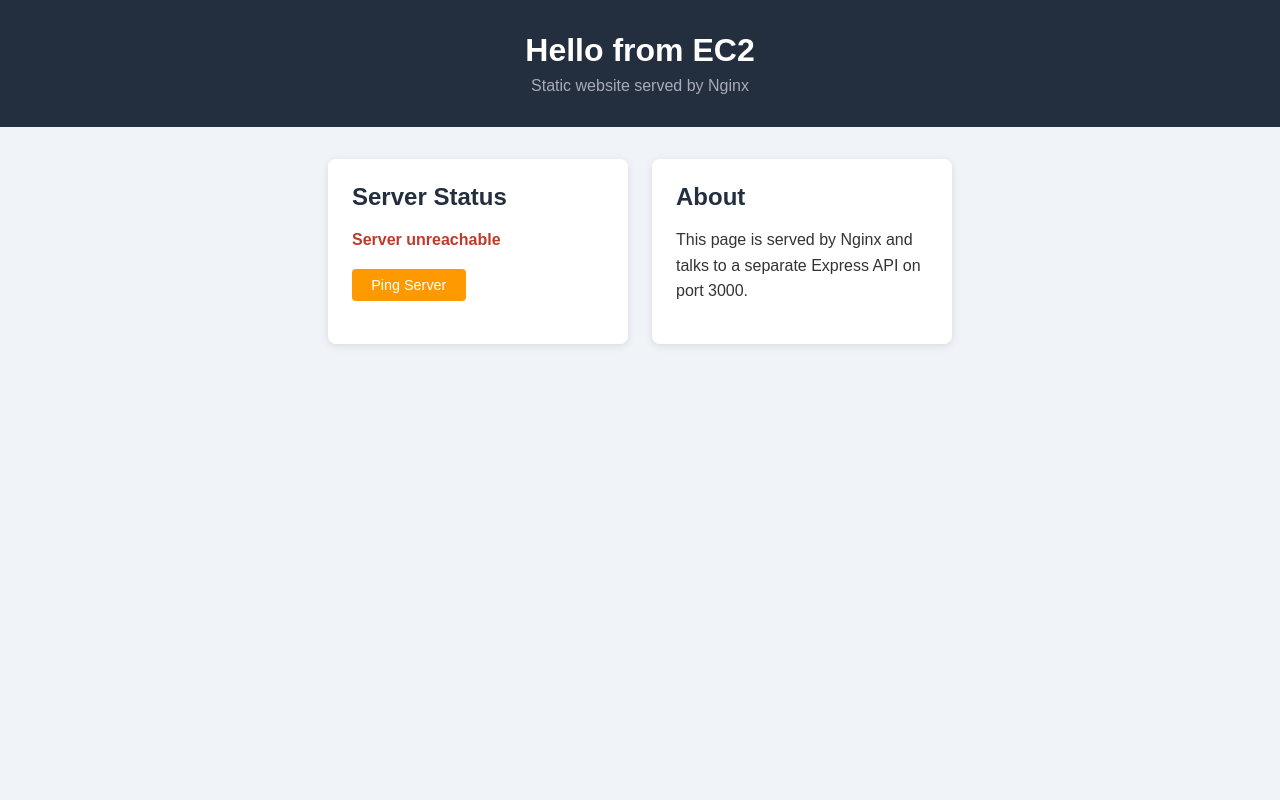
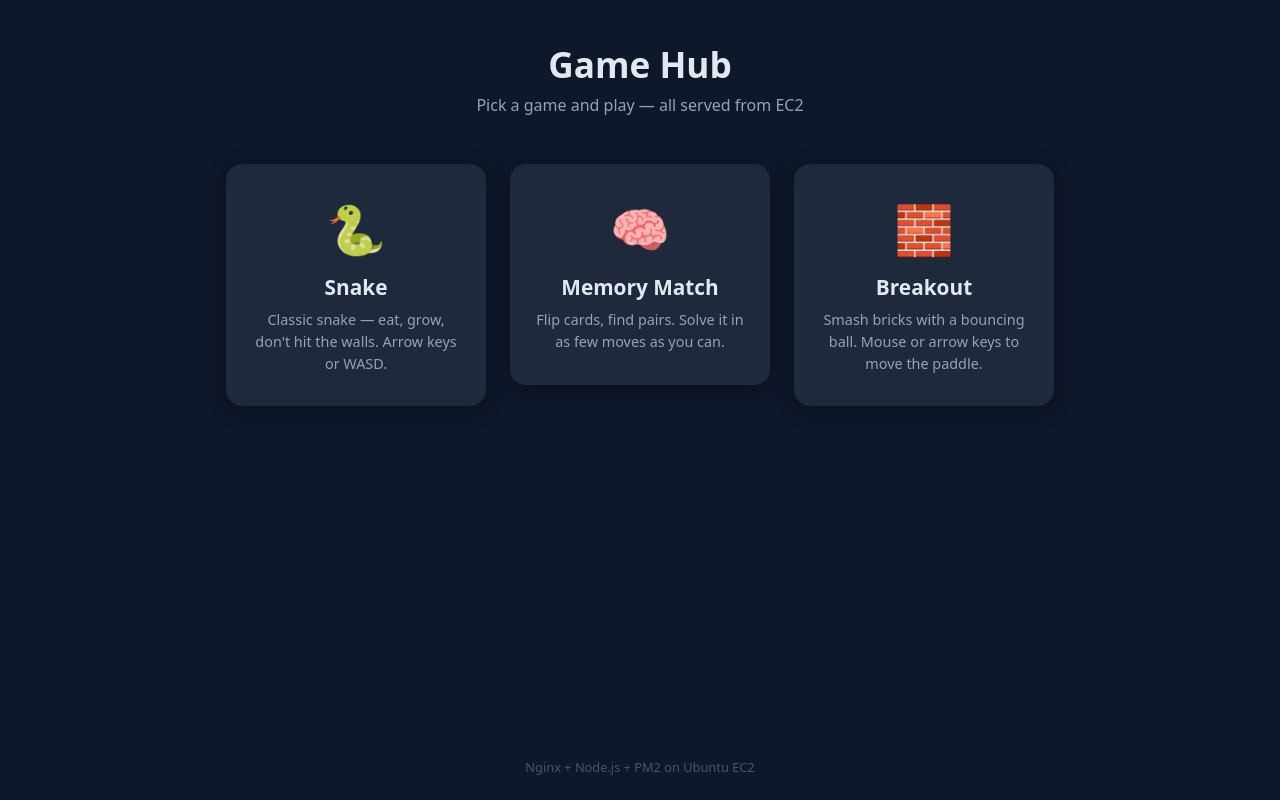
Before and after one commit to bs-jugal-suthar/website, a plain HTML site: page website/index.html in a window 1280 px wide. Drawn offline with Linux system fonts and the light colour scheme; no server answers.

Commit message:
feat: updated root page

```diff
--- a/website/app.js
+++ b/website/app.js
@@ -1,21 +1,17 @@
-// Empty API_URL → call the API at the same origin (/api), which Nginx
-// reverse-proxies to the Node server. No port, no CORS, HTTPS-ready.
 const API_URL =
   (window.APP_CONFIG && window.APP_CONFIG.API_URL) || '';
 
 async function pingServer() {
   const el = document.getElementById('status');
-  el.className = '';
-  el.textContent = 'Pinging...';
 
   try {
     const res = await fetch(`${API_URL}/api/health`);
     const data = await res.json();
-    el.textContent = `Server OK — ${data.message}`;
-    el.className = 'ok';
+    el.textContent = `Server OK — ${data.uptime} uptime`;
+    el.className = 'status ok';
   } catch {
-    el.textContent = 'Server unreachable';
-    el.className = 'fail';
+    el.textContent = 'API offline';
+    el.className = 'status fail';
   }
 }
 
--- a/website/index.html
+++ b/website/index.html
@@ -3,29 +3,38 @@
 <head>
   <meta charset="UTF-8" />
   <meta name="viewport" content="width=device-width, initial-scale=1.0" />
-  <title>My App</title>
+  <title>Game Hub</title>
   <link rel="stylesheet" href="style.css" />
 </head>
 <body>
   <header>
-    <h1>Hello from EC2</h1>
-    <p>Static website served by Nginx</p>
+    <h1>Game Hub</h1>
+    <p>Pick a game and play — all served from EC2</p>
   </header>
 
   <main>
-    <section class="card">
-      <h2>Server Status</h2>
-      <p id="status">Checking...</p>
-      <button onclick="pingServer()">Ping Server</button>
-    </section>
+    <a href="/game/" class="card">
+      <div class="icon">🐍</div>
+      <h2>Snake</h2>
+      <p>Classic snake — eat, grow, don't hit the walls. Arrow keys or WASD.</p>
+    </a>
 
-    <section class="card">
-      <h2>About</h2>
-      <p>This page is served by Nginx and talks to a separate Express API on port 3000.</p>
-    </section>
+    <a href="/memory/" class="card">
+      <div class="icon">🧠</div>
+      <h2>Memory Match</h2>
+      <p>Flip cards, find pairs. Solve it in as few moves as you can.</p>
+    </a>
+
+    <a href="/breakout/" class="card">
+      <div class="icon">🧱</div>
+      <h2>Breakout</h2>
+      <p>Smash bricks with a bouncing ball. Mouse or arrow keys to move the paddle.</p>
+    </a>
   </main>
 
-  <script src="config.js"></script>
-  <script src="app.js"></script>
+  <footer>
+    <p>Nginx + Node.js + PM2 on Ubuntu EC2</p>
+  </footer>
+
 </body>
 </html>
--- a/website/style.css
+++ b/website/style.css
@@ -5,72 +5,96 @@
 }
 
 body {
-  font-family: sans-serif;
-  background: #f0f4f8;
-  color: #333;
+  font-family: system-ui, -apple-system, Segoe UI, Roboto, sans-serif;
+  background: #0f172a;
+  color: #e2e8f0;
   min-height: 100vh;
+  display: flex;
+  flex-direction: column;
 }
 
 header {
-  background: #232f3e;
-  color: white;
-  padding: 2rem;
+  text-align: center;
+  padding: 2.5rem 1rem 1.5rem;
+}
+
+header h1 {
+  font-size: 2.2rem;
+  margin-bottom: 0.4rem;
+}
+
+header p {
+  color: #94a3b8;
+  font-size: 1rem;
+}
+
+.status {
+  display: inline-block;
+  margin-top: 1rem;
+  padding: 0.35rem 1rem;
+  border-radius: 20px;
+  font-size: 0.85rem;
+  font-weight: 600;
+  background: #1e293b;
+  color: #94a3b8;
+}
+
+.status.ok {
+  background: #052e16;
+  color: #4ade80;
+}
+
+.status.fail {
+  background: #450a0a;
+  color: #f87171;
+}
+
+main {
+  flex: 1;
+  display: flex;
+  gap: 1.5rem;
+  padding: 1.5rem;
+  flex-wrap: wrap;
+  justify-content: center;
+  align-items: flex-start;
+}
+
+.card {
+  background: #1e293b;
+  border-radius: 16px;
+  padding: 2rem 1.5rem;
+  width: 260px;
+  text-decoration: none;
+  color: #e2e8f0;
+  box-shadow: 0 4px 20px rgba(0, 0, 0, 0.3);
+  transition: transform 0.15s ease, box-shadow 0.15s ease;
   text-align: center;
 }
 
-header h1 {
-  font-size: 2rem;
+.card:hover {
+  transform: translateY(-6px);
+  box-shadow: 0 8px 30px rgba(0, 0, 0, 0.5);
+}
+
+.icon {
+  font-size: 3rem;
+  margin-bottom: 0.75rem;
+}
+
+.card h2 {
+  font-size: 1.3rem;
   margin-bottom: 0.5rem;
 }
 
-header p {
-  color: #aab;
+.card p {
+  color: #94a3b8;
+  font-size: 0.9rem;
+  line-height: 1.5;
 }
 
-main {
-  display: flex;
-  gap: 1.5rem;
-  padding: 2rem;
-  flex-wrap: wrap;
-  justify-content: center;
+footer {
+  text-align: center;
+  padding: 1.5rem;
+  color: #475569;
+  font-size: 0.8rem;
 }
-
-.card {
-  background: white;
-  border-radius: 8px;
-  padding: 1.5rem;
-  width: 300px;
-  box-shadow: 0 2px 8px rgba(0,0,0,0.1);
-}
-
-.card h2 {
-  margin-bottom: 1rem;
-  color: #232f3e;
-}
-
-.card p {
-  margin-bottom: 1rem;
-  line-height: 1.6;
-}
-
-button {
-  background: #ff9900;
-  border: none;
-  border-radius: 4px;
-  color: white;
-  cursor: pointer;
-  font-size: 0.9rem;
-  padding: 0.5rem 1.2rem;
-}
-
-button:hover {
-  background: #e68900;
-}
-
-#status {
-  font-weight: bold;
-  color: #888;
-}
-
-#status.ok   { color: #2a9d2a; }
-#status.fail { color: #c0392b; }
```
